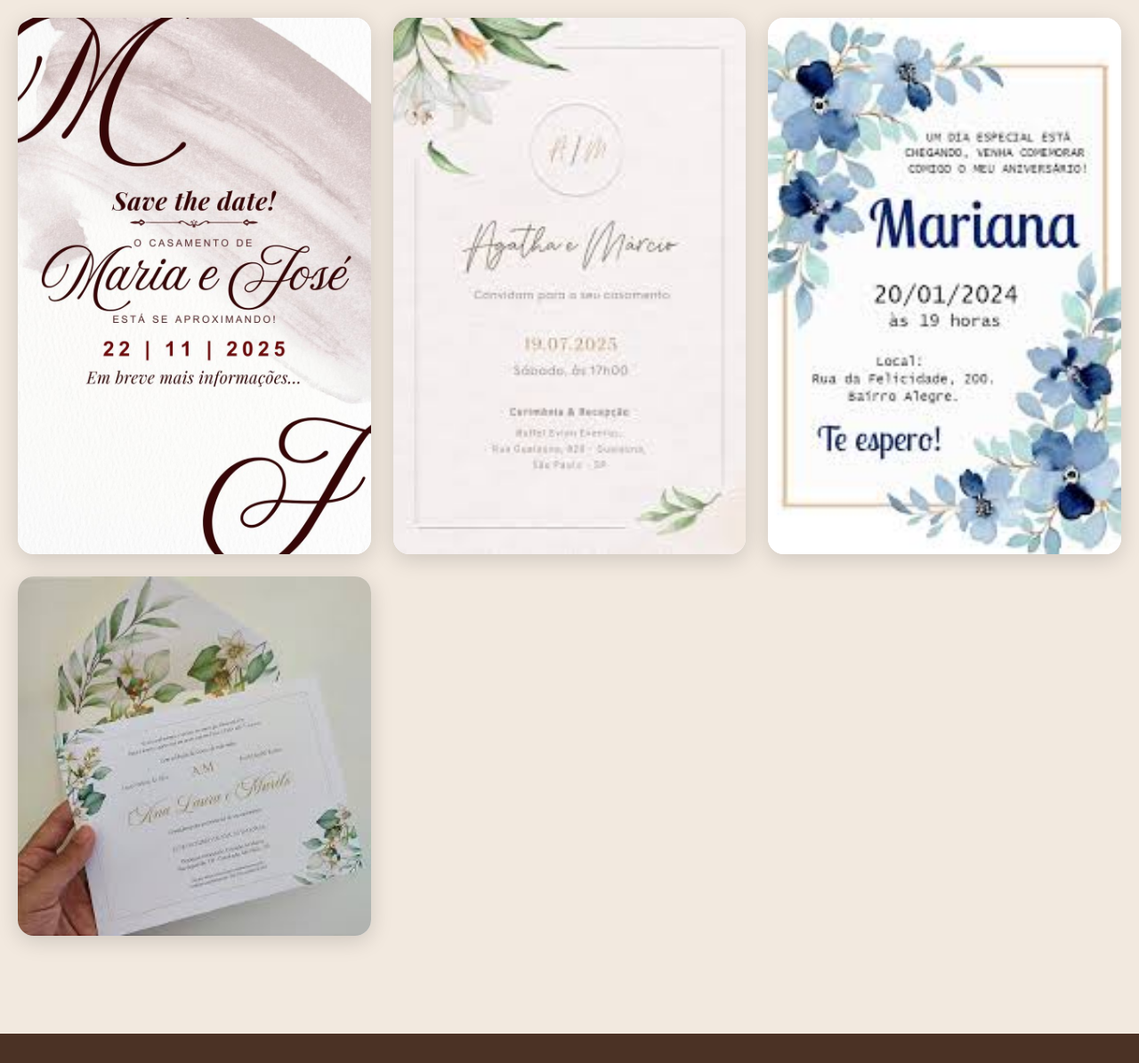
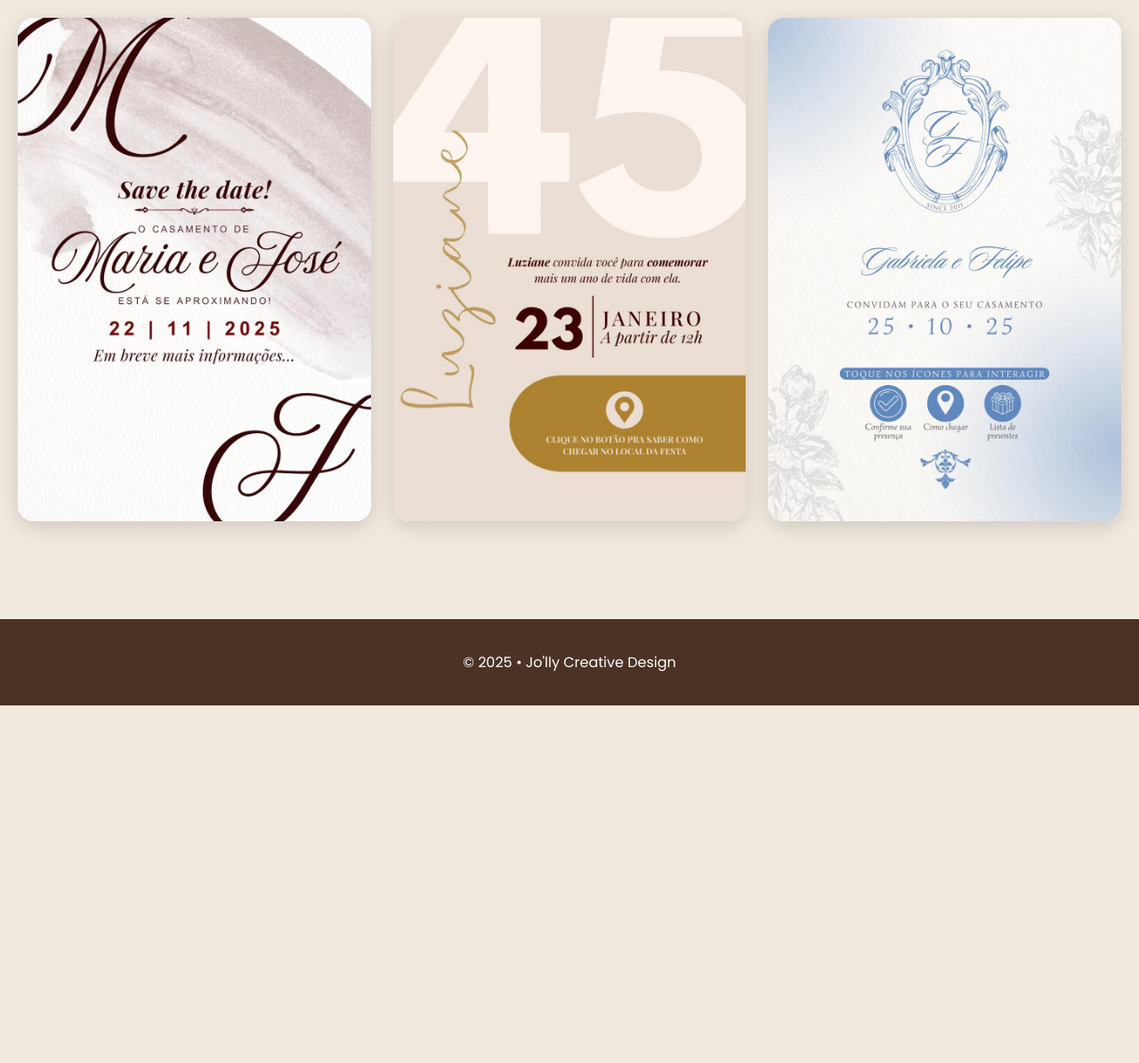
Before and after one commit to pedrinnhx7-sketch/site-joanne-atl1, a plain HTML site: page portfolio3.html in a window 1280 px wide. Shown: the part 363-1558 px from the top of the page at 89% size. After the commit the page ends 1156 px from the top, so only its background shows below. Drawn offline with Linux system fonts and the light colour scheme.

Commit message:
Update portfolio3.html

```diff
--- a/portfolio3.html
+++ b/portfolio3.html
@@ -21,9 +21,8 @@
 
     <div class="galeria-portfolio">
         <div class="item"><img src="img/conv.jpg" alt="Arte 1"></div>
-        <div class="item"><img src="img/convites/download (2).jpeg" alt="Arte 2"></div>
-        <div class="item"><img src="img/convites/download (3).jpeg" alt="Arte 3"></div>
-        <div class="item"><img src="img/convites/download.jpeg" alt="Arte 4"></div>
+        <div class="item"><img src="img/convites/111.jpg" alt="Arte 2"></div>
+        <div class="item"><img src="img/convites/222.jpg" alt="Arte 3"></div>
     </div>
 </section>
 
```
